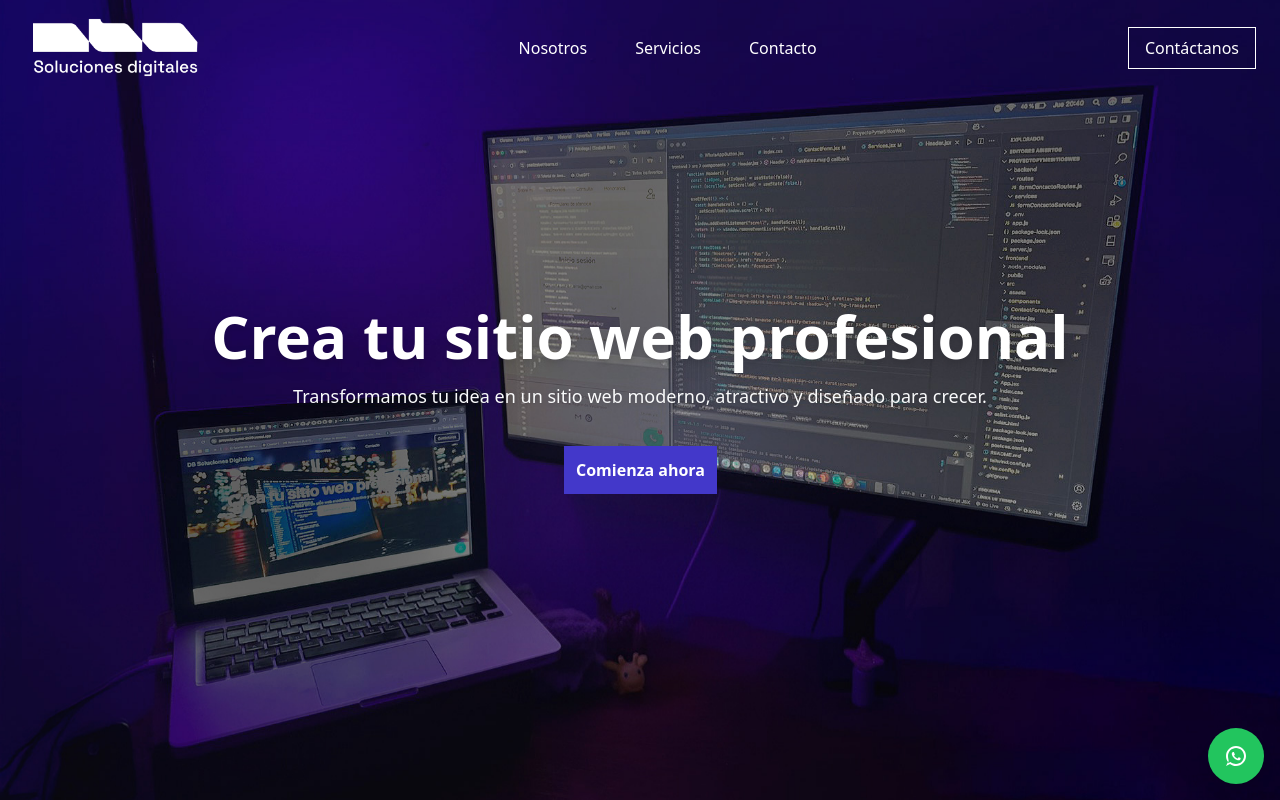
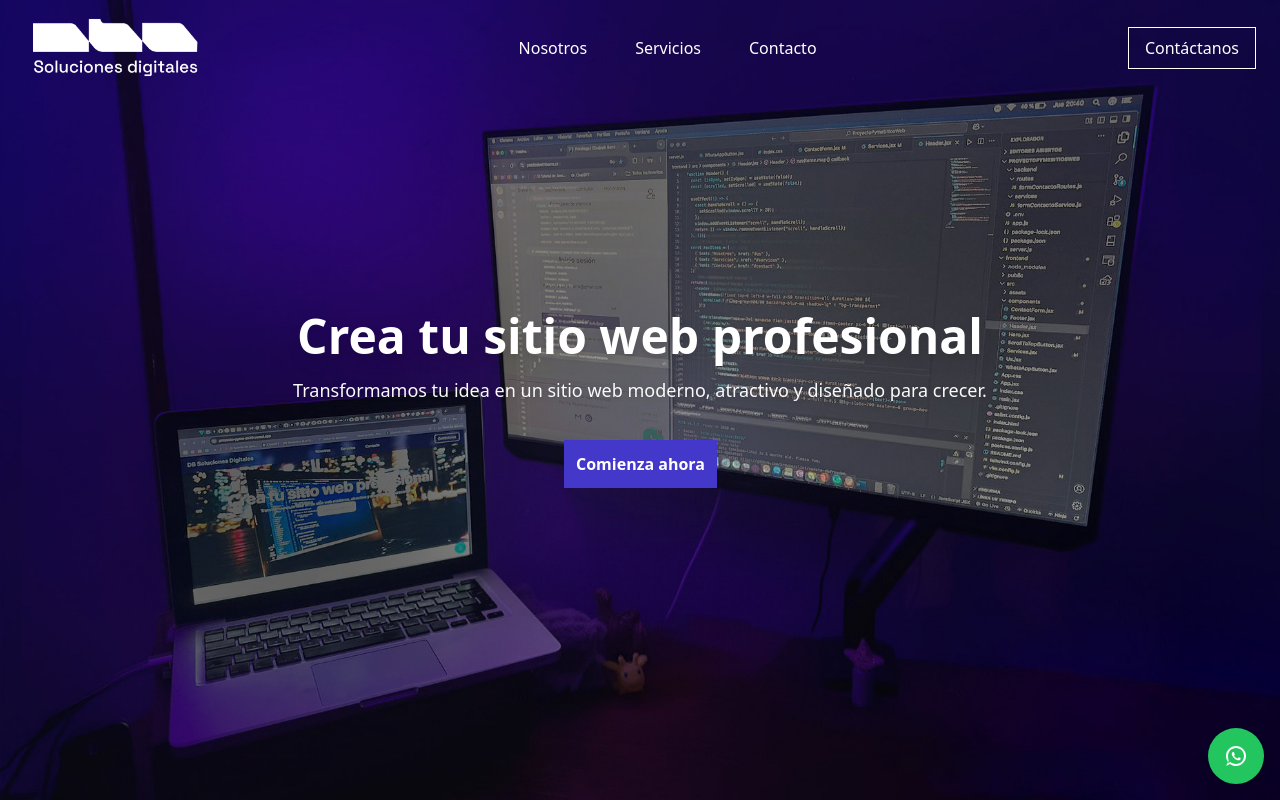
Before and after one commit to ingenieriaDanielBarra/ProyectoPyme, a React (Vite) app in the folder frontend/: page / in a window 1280 px wide. Shown: the top 800 px of the page. Built offline with nearby package versions, Linux system fonts and the light colour scheme.

Commit message:
cambiar tamaño letra HERO2

```diff
--- a/frontend/src/components/Hero.jsx
+++ b/frontend/src/components/Hero.jsx
@@ -21,7 +21,7 @@ function Hero(){
                 />
             <div className="container mx-auto px-4">
 
-             <h2 className="text-6xl font-bold drop-shadow-lg" data-aos="fade-up">Crea tu sitio web profesional</h2>
+             <h2 className="text-5xl font-bold drop-shadow-lg" data-aos="fade-up">Crea tu sitio web profesional</h2>
 
             <p className="mt-4 text-lg text-gray-50 drop-shadow mb-9" data-aos="fade-up" data-aos-delay="300">Transformamos tu idea en un sitio web moderno, atractivo y diseñado para crecer.</p>
 
```
